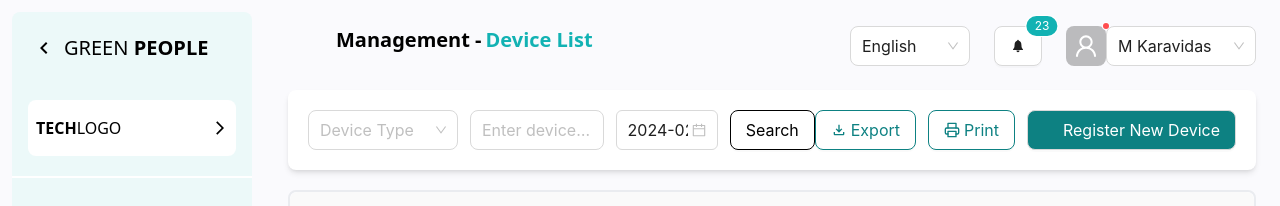
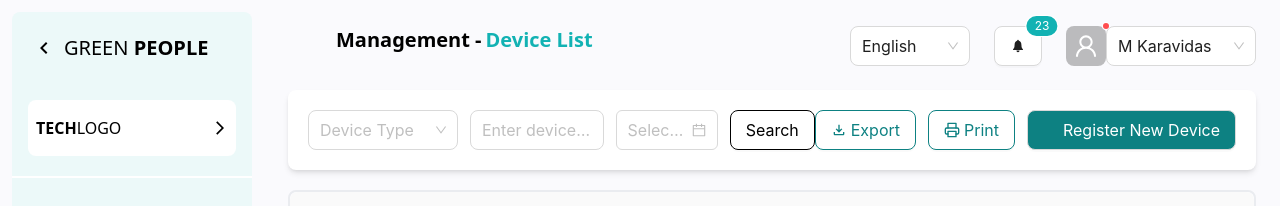
Before and after one commit to mohdsaabith/Oxinus-Holdings, a Next.js app: page / in a window 1280 px wide. Shown: the top 206 px of the page. Built offline with nearby package versions, Linux system fonts and the light colour scheme; some icons are missing.

Commit message:
Update index.tsx

```diff
--- a/components/CustomTab/index.tsx
+++ b/components/CustomTab/index.tsx
@@ -53,9 +53,9 @@ export default function Index() {
 
           <div className="md:mb-0 sm:mb-2 mb-2">
             <DatePicker
-              onChange={onChange}
+              // onChange={onChange}
               size="large"
-              value={dayjs(datePickerValue as any)}
+              // value={dayjs(datePickerValue as any)}
             />
           </div>
 
```
